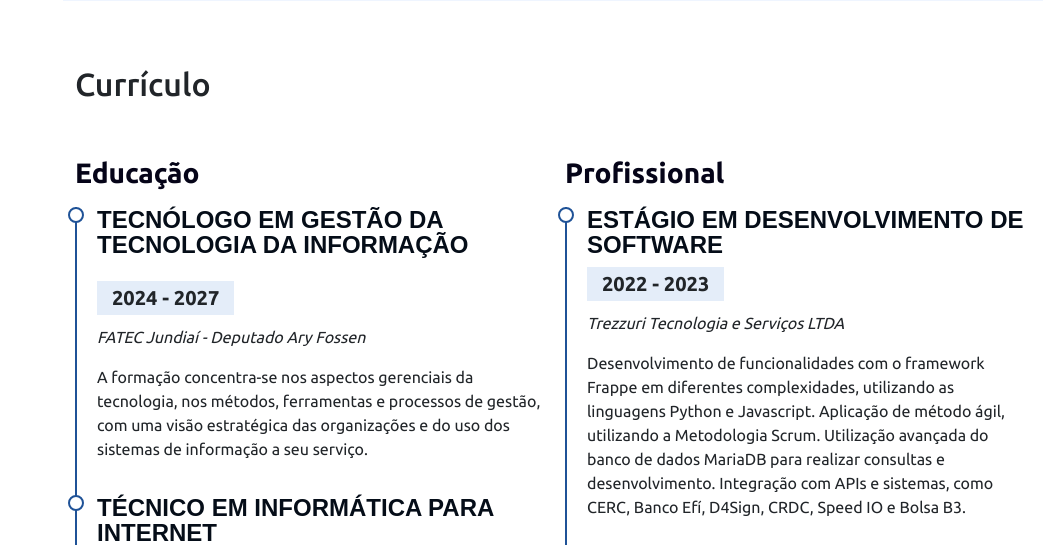
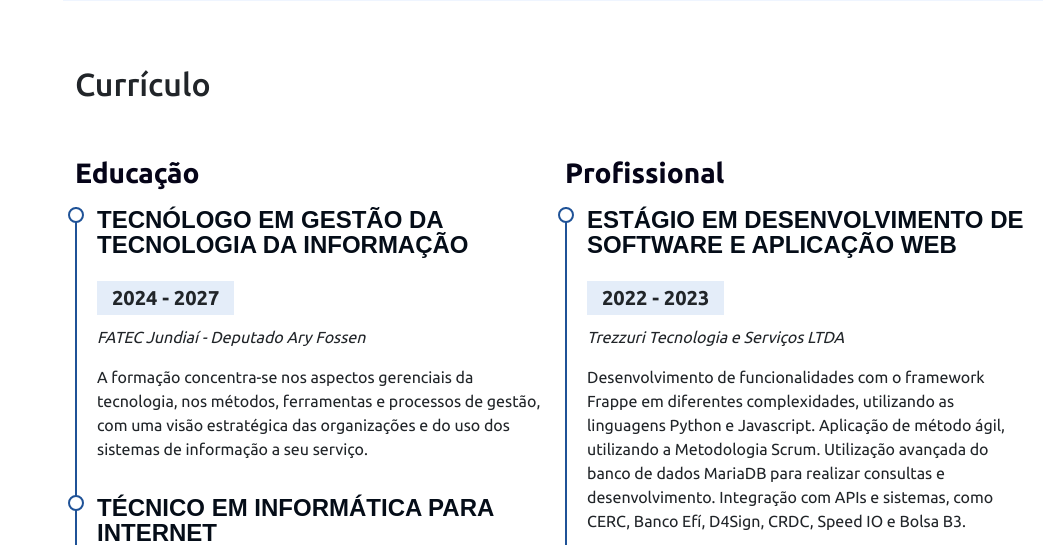
Before and after one commit to VictorHugo842/portfolio-flask, a Flask app: page / in a window 1280 px wide. Shown: the part 2536-3081 px from the top of the page, without its empty margins (237-1280 px from the left). Run offline with Flask 3, Linux system fonts and the light colour scheme; some libraries are stand-ins or nearby versions.

Commit message:
ajuste class mb para h4.

```diff
--- a/templates/index.html
+++ b/templates/index.html
@@ -382,7 +382,7 @@
                                 informação a seu serviço.</p>
                         </div>
                         <div class="cv-item" data-anime="up">
-                            <h4>Técnico em Informática para Internet</h4>
+                            <h4 class="mb-4">Técnico em Informática para Internet</h4>
                             <h5>2022 - 2023</h5>
                             <p><em>ETEC - Vasco Antônio Venchiarutti</em></p>
                             <p>A formação concentra-se nos processos de criação de sites e o de desenvolvimento de
@@ -392,7 +392,7 @@
                     <div class="col-md-6">
                         <h3 class="cv-title">Profissional</h3>
                         <div class="cv-item" data-anime="up">
-                            <h4>Estágio em Desenvolvimento de Software</h4>
+                            <h4 class="mb-4">Estágio em Desenvolvimento de Software e Aplicação Web</h4>
                             <h5>2022 - 2023</h5>
                             <p><em>Trezzuri Tecnologia e Serviços LTDA</em></p>
                             <p>
```
